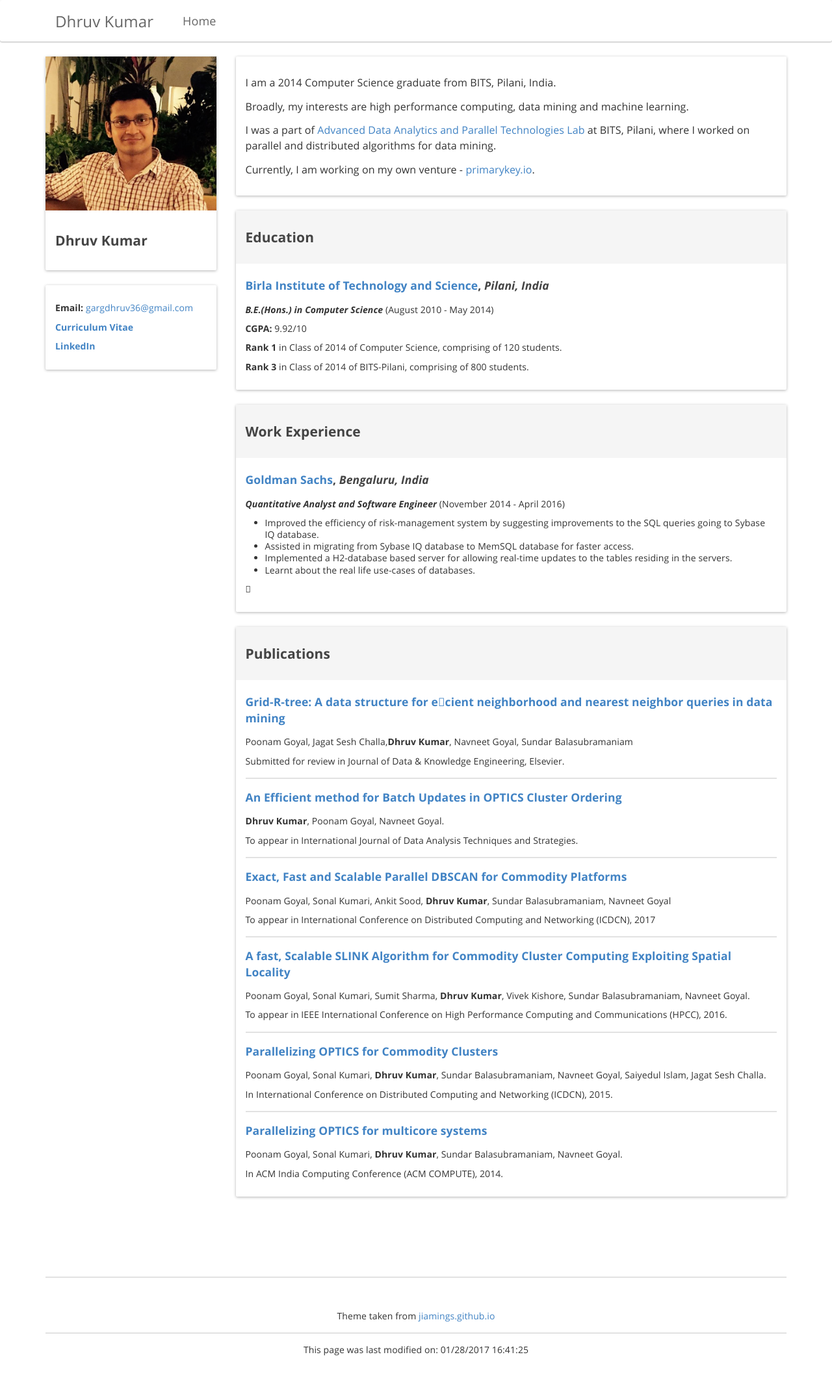
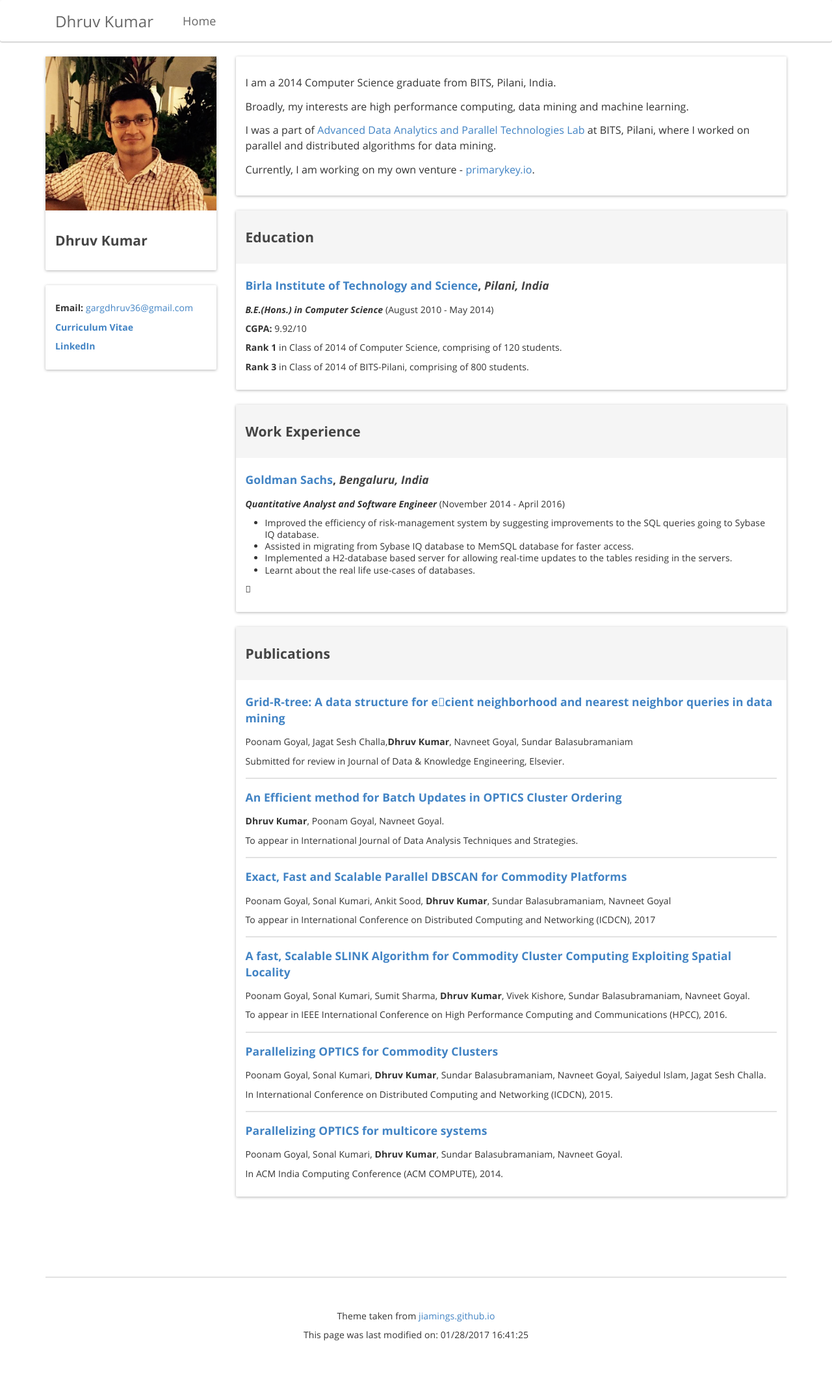
Before and after one commit to kudhru/old-personal-repo, a Jekyll site: the page built from index.html, in a window 1280 px wide. Shown: the whole page at 65% size. Built offline with Jekyll 4.4.1, drawn with Linux system fonts in a browser that asks for light colours; nearby versions of some CDN libraries; after the commit the page ends 2126 px from its top, so only the background shows below that.

Commit message:
bug fixes

```diff
--- a/_includes/footer.html
+++ b/_includes/footer.html
@@ -7,7 +7,6 @@
             <!--<a href="{{ mailto:tsong@cs.stanford.edu }}" target="_top">tsong@cs.stanford.edu</a>-->
 
         </p>
-        <hr style="..."/>
         <p style="text-align: center; font-size: 14px;">
             <script language="Javascript">
                 document.write("This page was last modified on: " + document.lastModified +"");
```
